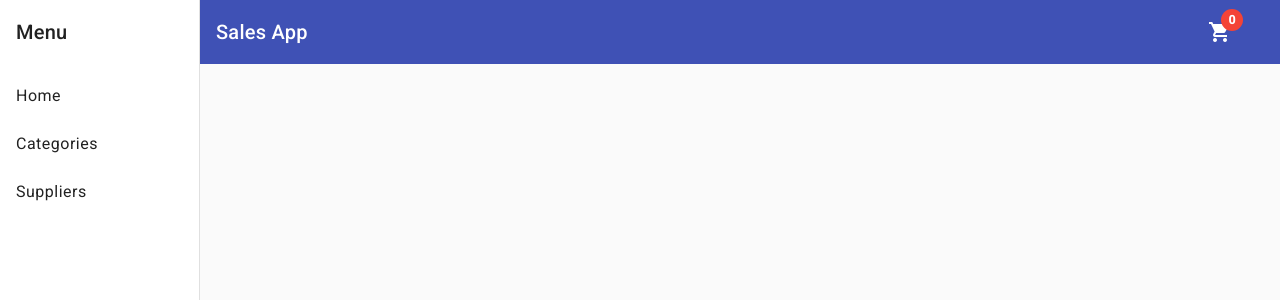
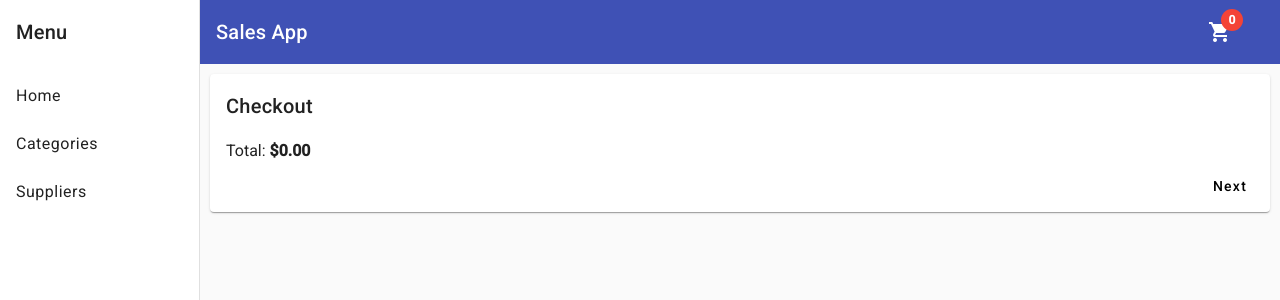
Before and after one commit to edmaker89/my-sales-app, an Angular app: page /checkout in a window 1280 px wide. Before the commit this address led to /. Shown: the top 300 px of the page. Built offline with nearby package versions, Linux system fonts and the light colour scheme.

Commit message:
pagina de checkout

```diff
--- a/src/app/app.routes.ts
+++ b/src/app/app.routes.ts
@@ -9,6 +9,7 @@ import { SuppliersDeleteComponent } from './suppliers/suppliers-delete/suppliers
 import { SuppliersNewComponent } from './suppliers/suppliers-new/suppliers-new.component';
 import { ProductsComponent } from './products/products.component';
 import { ProductsListComponent } from './products/products-list/products-list.component';
+import { CheckoutComponent } from './checkout/checkout.component';
 
 export const routes: Routes = [
     {
@@ -24,6 +25,10 @@ export const routes: Routes = [
                 component: ProductsListComponent
             }
         ]
+    },
+    {
+        path: 'checkout',
+        component: CheckoutComponent
     },
     {
         path: 'suppliers',
--- /dev/null
+++ b/src/app/checkout/checkout.component.html
@@ -0,0 +1,24 @@
+<mat-card>
+  <mat-card-header>
+    <mat-card-title>Checkout</mat-card-title>
+  </mat-card-header>
+  <mat-card-content>
+    @for (item of items; track item.idProduct) {
+    <div class="container center">
+      <div class="item-50">{{ item.name }}</div>
+      <div class="item-20">{{ item.unitPrice | currency }}</div>
+      <div class="item-20">{{ item.quantity }}</div>
+      <div class="item-10">
+        <button mat-icon-button (click)="onRemoveItem(item)">
+          <mat-icon>remove</mat-icon>
+        </button>
+      </div>
+    </div>
+    }
+    <br />
+    Total: <strong>{{ cartService.total | currency }} </strong>
+  </mat-card-content>
+  <mat-card-actions align="end">
+    <button mat-button>Next</button>
+  </mat-card-actions>
+</mat-card>
--- /dev/null
+++ b/src/app/checkout/checkout.component.ts
@@ -0,0 +1,28 @@
+import { Component, OnInit, inject } from '@angular/core';
+import { MaterialModule } from '../material.module';
+import { CurrencyPipe } from '@angular/common';
+import { CartService } from '../cart.service';
+import { CartItem } from '../cart.dto';
+
+@Component({
+  selector: 'app-checkout',
+  standalone: true,
+  imports: [
+    MaterialModule, CurrencyPipe
+  ],
+  templateUrl: './checkout.component.html',
+  styles: ``
+})
+export class CheckoutComponent implements OnInit{
+  cartService = inject(CartService)
+  public items: CartItem[] = []
+
+  ngOnInit(): void {
+    this.items = this.cartService.getItems()
+  }
+
+  onRemoveItem(item: CartItem) {
+    this.cartService.removeItem(item)
+    this.items = this.cartService.getItems()
+  }
+}
--- a/src/app/home/home.component.html
+++ b/src/app/home/home.component.html
@@ -27,7 +27,7 @@
       <span>Sales App</span>
             <!-- CART BUTTON -->
             <div class="width-full"></div>
-            <button mat-icon-button>
+            <button mat-icon-button [routerLink]="['/checkout']">
               <mat-icon [matBadge]="cartService.itensInCart" matBadgeColor="warn">
                 shopping_cart</mat-icon
                 >
--- a/src/app/home/home.component.ts
+++ b/src/app/home/home.component.ts
@@ -10,7 +10,7 @@ import { Observable } from 'rxjs';
 import { map, shareReplay } from 'rxjs/operators';
 import { MenuComponent } from '../menu/menu.component';
 import { CategoriesComponent } from '../categories/categories.component';
-import { RouterOutlet } from '@angular/router';
+import { RouterLink, RouterOutlet } from '@angular/router';
 import {MatBadgeModule} from '@angular/material/badge'
 import { CartService } from '../cart.service';
 
@@ -30,7 +30,8 @@ import { CartService } from '../cart.service';
     MenuComponent,
     CategoriesComponent,
     RouterOutlet,
-    MatBadgeModule
+    MatBadgeModule,
+    RouterLink
   ]
 })
 export class HomeComponent {
```
